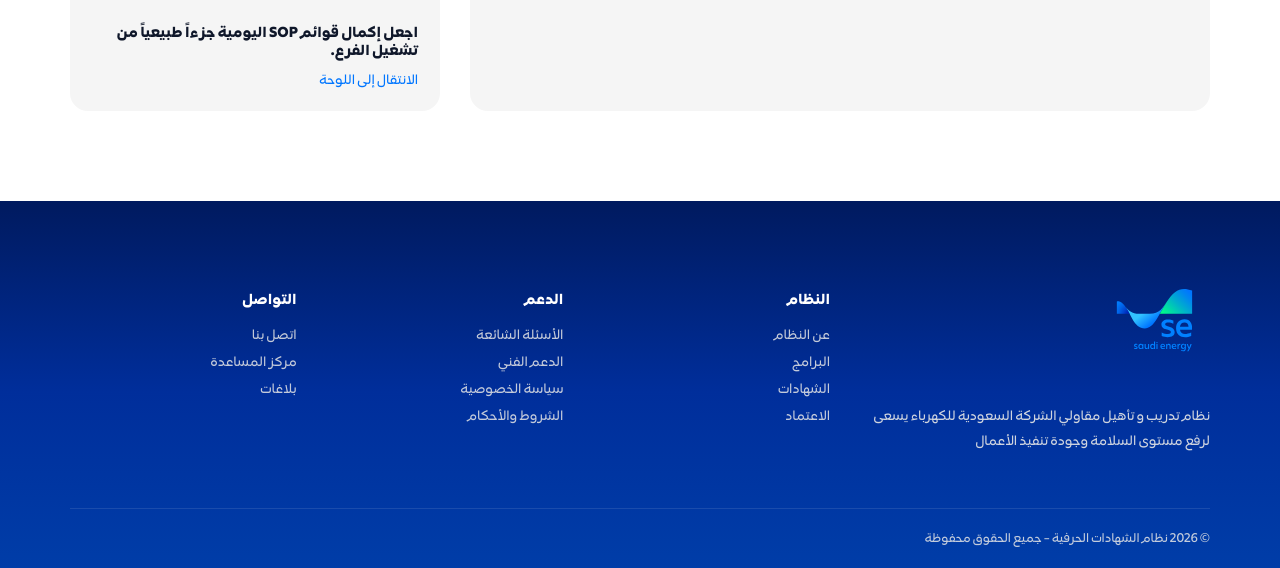
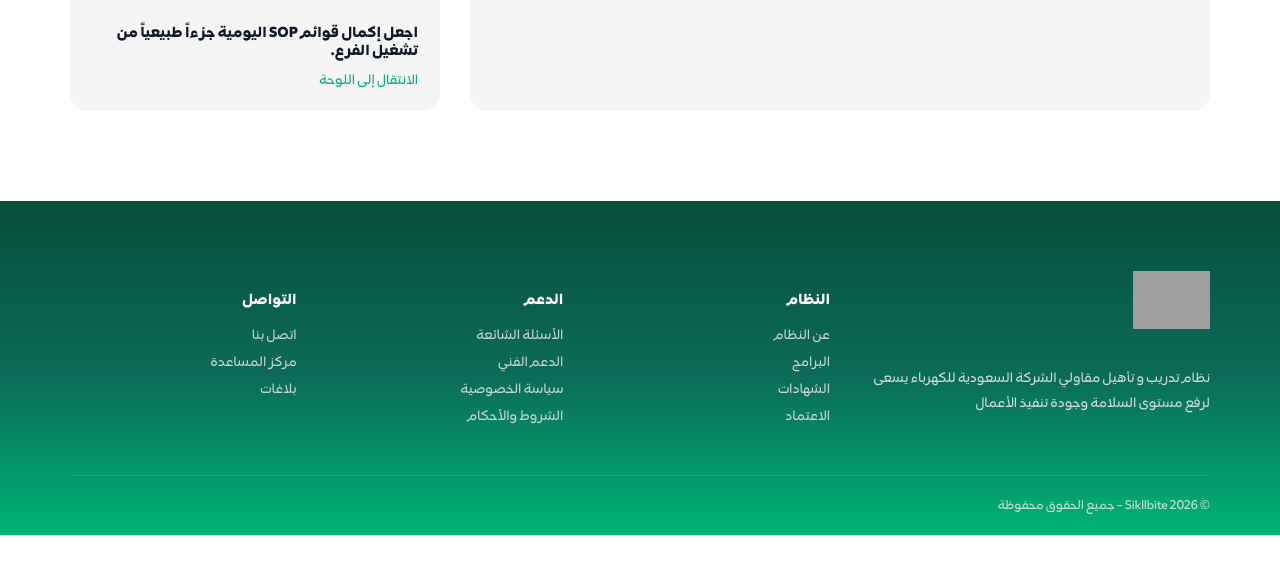
Before and after one commit to Akmoh1991/SkillBite, a Django app: page / in a window 1280 px wide. Shown: the part 2570-3138 px from the top of the page. After the commit the page ends 3105 px from the top, so only its background shows below. Run offline with Django 5.2, Linux system fonts and the light colour scheme; grey boxes are pictures that could not be loaded.

Commit message:
minor fix

```diff
--- a/templates/footer.html
+++ b/templates/footer.html
@@ -3,9 +3,9 @@
 <style>
 @import url('/static/branding/branding.css');
 :root {
-  --blue-dark: #0027b9;
-  --blue-main: #0076ff;
-  --orange: #0076ff;
+  --blue-dark: #065f46;
+  --blue-main: #00B476;
+  --orange: #00B476;
   --text-light: #e6e6e6;
 }
 
@@ -15,7 +15,7 @@
 
 /* ================= FOOTER ================= */
 footer {
-  background: linear-gradient(180deg, #001a5f 0%, #002e9b 52%, #003da8 100%);
+  background: linear-gradient(180deg, #064e3b 0%, #0b6b58 52%, #00B476 100%);
   color: var(--text-light);
   font-family: "SE", "Segoe UI", Tahoma, Arial, sans-serif;
 }
@@ -30,7 +30,7 @@ footer {
 
 /* ===== BRAND ===== */
 .footer-brand img {
-  height: 96px;
+  height: 58px;
   width: auto;
   max-width: 100%;
   margin-bottom: 18px;
@@ -83,7 +83,7 @@ footer {
 /* ================= RESPONSIVE ================= */
 @media (max-width: 900px) {
   .footer-brand img {
-    height: 72px;
+    height: 44px;
   }
 
   .footer-top {
@@ -126,7 +126,7 @@ footer {
 
     <!-- BRAND -->
     <div class="footer-brand">
-      <img src="/static/SEC_logo.svg" alt="SEC Logo">
+      <img src="{% static 'media/SkillBite_logo.png' %}" alt="SkillBite Logo">
       <p>
        نظام تدريب و تأهيل مقاولي الشركة السعودية للكهرباء يسعى لرفع مستوى السلامة وجودة تنفيذ الأعمال
       </p>
@@ -166,7 +166,7 @@ footer {
   <!-- ===== BOTTOM ===== -->
   <div class="footer-bottom">
     <div>
-      © 2026 نظام الشهادات الحرفية – جميع الحقوق محفوظة
+      © 2026 Sikllbite – جميع الحقوق محفوظة
     </div>
     <!--
     <div>
--- a/templates/header.html
+++ b/templates/header.html
@@ -3,7 +3,7 @@
 <style>
 @import url('/static/branding/branding.css');
 :root {
-  --orange: #0076ff;
+  --orange: #00B476 !important;
   --bg-transparent: rgba(10, 37, 64, 0.25);
   --bg-solid: rgba(10, 37, 64, 0.95);
 }
@@ -41,8 +41,9 @@ header {
 }
 
 .logo-area img {
-  height: 84px;
+  height: 46px;
   width: auto;
+  object-fit: contain;
 }
 
 /* ================= NAV (DESKTOP) ================= */
@@ -69,7 +70,7 @@ nav a:not(.cta)::after {
   right: 0;
   width: 0;
   height: 2px;
-  background: var(--orange);
+  background: #00B476;
   transition: width 0.3s ease;
 }
 
@@ -80,7 +81,7 @@ nav a:not(.cta):hover::after {
 /* ================= CTA ================= */
 .cta {
   padding: 10px 22px;
-  background: var(--orange);
+  background: #00B476;
   color: #fff !important;
   border-radius: 30px;
   font-size: 13px;
@@ -137,7 +138,7 @@ nav a:not(.cta):hover::after {
 /* ================= RESPONSIVE ================= */
 @media (max-width: 1024px) {
   header {
-    background: rgba(10, 37, 64, 0.85);
+    background: rgba(6, 78, 59, 0.88);
   }
 
   nav {
@@ -156,7 +157,7 @@ nav a:not(.cta):hover::after {
   }
 
   .logo-area img {
-    height: 60px;
+    height: 36px;
     width: auto;
   }
 
@@ -176,7 +177,7 @@ nav a:not(.cta):hover::after {
 
 <header>
   <div class="logo-area">
-    <img src="/static/SEC_logo.svg" alt="SEC Logo">
+    <img src="{% static 'media/SkillBite_logo.png' %}" alt="SkillBite Logo">
   </div>
 
   <!-- Desktop Nav -->
--- a/templates/home.html
+++ b/templates/home.html
@@ -9,10 +9,10 @@
 <style>
 @import url('/static/branding/branding.css');
 :root {
-  --blue-dark: #0027b9;
-  --blue-main: #0076ff;
-  --orange: #0076ff;
-  --text-dark: #1a1a1a;
+  --blue-dark: #0027b9 !important;
+  --blue-main: #00B476 !important;
+  --orange: #00B476 !important;
+  --text-dark: #1a1a1a !important;
 }
 
 * { box-sizing: border-box; }
@@ -46,7 +46,7 @@ body {
   content: "";
   position: absolute;
   inset: 0;
-  background: linear-gradient(rgba(10, 37, 64, 0.65), rgba(10, 37, 64, 0.85));
+  background: linear-gradient(rgba(0, 180, 118, 0.22), rgba(0, 180, 118, 0.38));
   z-index: 2;
 }
 
@@ -71,7 +71,7 @@ body {
 .hero button {
   margin-top: 30px;
   padding: 14px 36px;
-  background: var(--orange);
+  background: #00B476;
   border: none;
   border-radius: 30px;
   color: #fff;
@@ -153,12 +153,12 @@ section {
 
 .feature {
   padding: 30px;
-  border-right: 4px solid var(--orange);
+  border-right: 4px solid #00B476;
   background: #f9fbfd;
 }
 
 .feature h3 {
-  color: var(--blue-main);
+  color: #00B476;
   margin-bottom: 10px;
 }
 
@@ -209,7 +209,7 @@ section {
 }
 
 .magazine-layout a {
-  color: var(--blue-main);
+  color: #00B476;
   text-decoration: none;
   font-size: 14px;
 }
```
